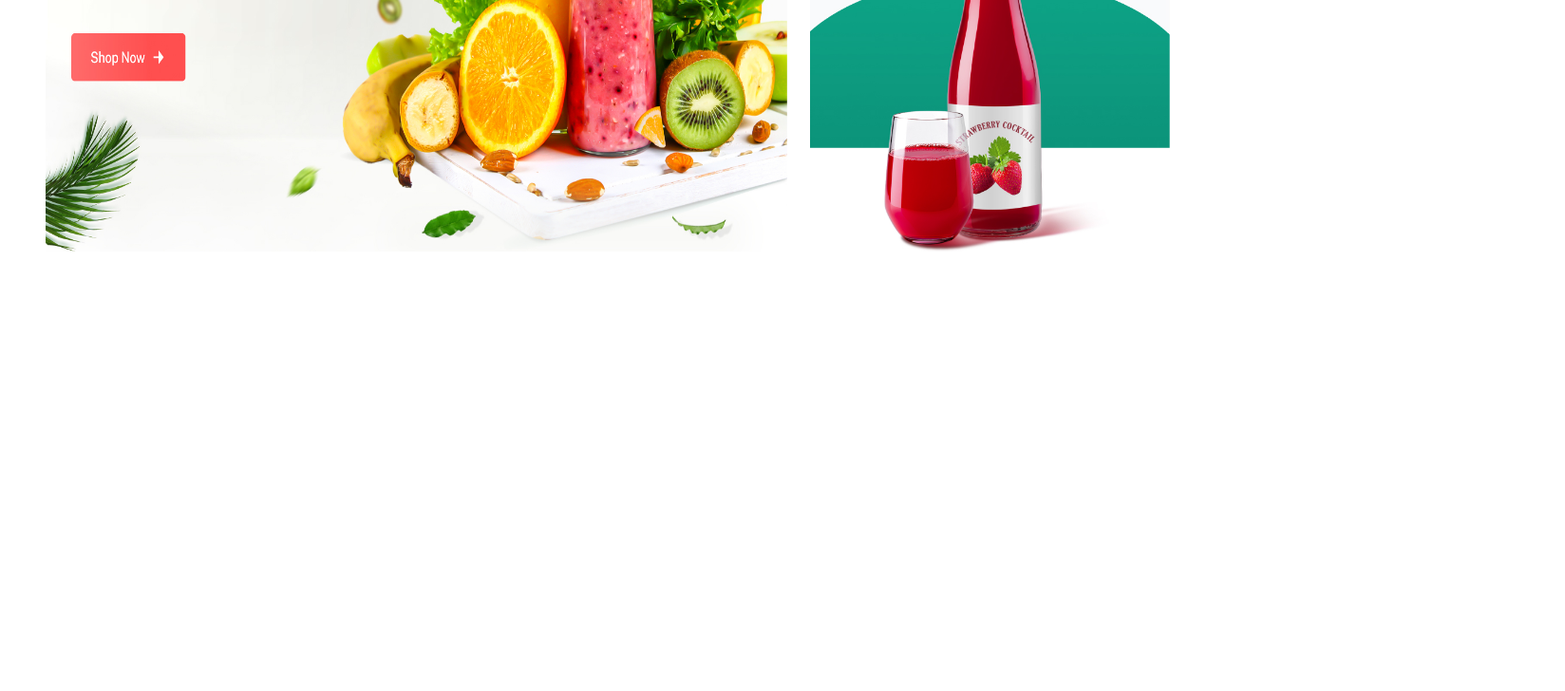
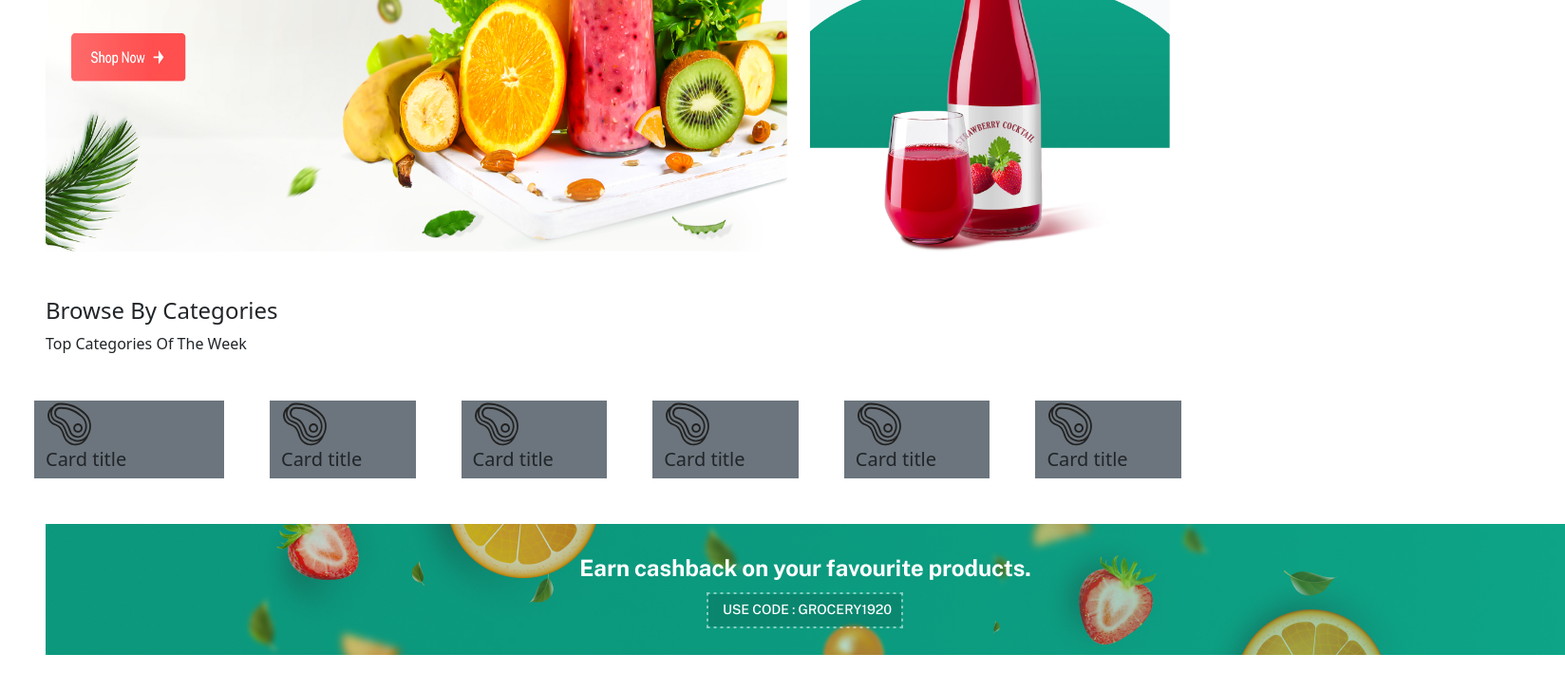
Before and after one commit to muktaranidas/Task-Ecommerce-Application, a plain HTML site: page index.html in a window 1280 px wide. Shown: the part 506-1234 px from the top of the page at 95% size, 1648 px wide, since content can reach past the window. Before the commit the page ends 819 px from the top, so only its background shows below. Drawn offline with nearby package versions, Linux system fonts and the light colour scheme.

Commit message:
done card

```diff
--- a/index.html
+++ b/index.html
@@ -135,6 +135,59 @@
     <img src="./banner left.jpg" alt="" class="col-4">
 </div>
 <!-- banner end -->
+<!-- 1st card start -->
+<div >
+    <h4>Browse By Categories</h4>
+    <p>Top Categories Of The Week</p>
+</div>
+    <div class="row gap-5 my-5 ">
+        <div class="d-flex flex-column justify-content-center cardd bg-secondary  ">
+                <img src="./meats.svg" class="card-logo " alt="...">
+                <h5 class="">Card title</h5>
+        </div>
+        <div class="col cardd bg-secondary">
+            <img src="./meats.svg" class="card-logo" alt="...">
+            <div class="">
+                <h5 class="">Card title</h5>
+            </div>
+        </div>
+        <div class="col cardd bg-secondary">
+            <img src="./meats.svg" class="card-logo" alt="...">
+            <div class="">
+                <h5 class="">Card title</h5>
+            </div>
+        </div>
+        <div class="col cardd bg-secondary">
+            <img src="./meats.svg" class="card-logo" alt="...">
+            <div class="">
+                <h5 class="">Card title</h5>
+            </div>
+        </div>
+        <div class="col cardd bg-secondary">
+            <img src="./meats.svg" class="card-logo" alt="...">
+            <div class="">
+                <h5 class="">Card title</h5>
+            </div>
+        </div>
+        <div class="col cardd bg-secondary">
+            <img src="./meats.svg" class="card-logo" alt="...">
+            <div class="">
+                <h5 class="">Card title</h5>
+            </div>
+        </div>
+    </div>
+<!-- 1st card end -->
+<!-- Earn cashback start -->
+<div class="my-5 ">
+    <img src="./osaka_02.jpg" alt="">
+</div>
+<!-- Earn cashback end -->
+
+
+
+
+
+
     </main>
 
 </body>
--- a/style.css
+++ b/style.css
@@ -0,0 +1,14 @@
+.cardd{
+    width: 200px;
+    /* padding-left:  8px;
+    padding-bottom:  35px;
+    padding-top:  35px; */
+}
+.card-p{
+    /* padding-top: 8px; */
+}
+.card-logo{
+    height: 50px;
+    width:50px;
+
+}
```
Also changed, not shown: meats.svg (added), osaka_02.jpg (added).
